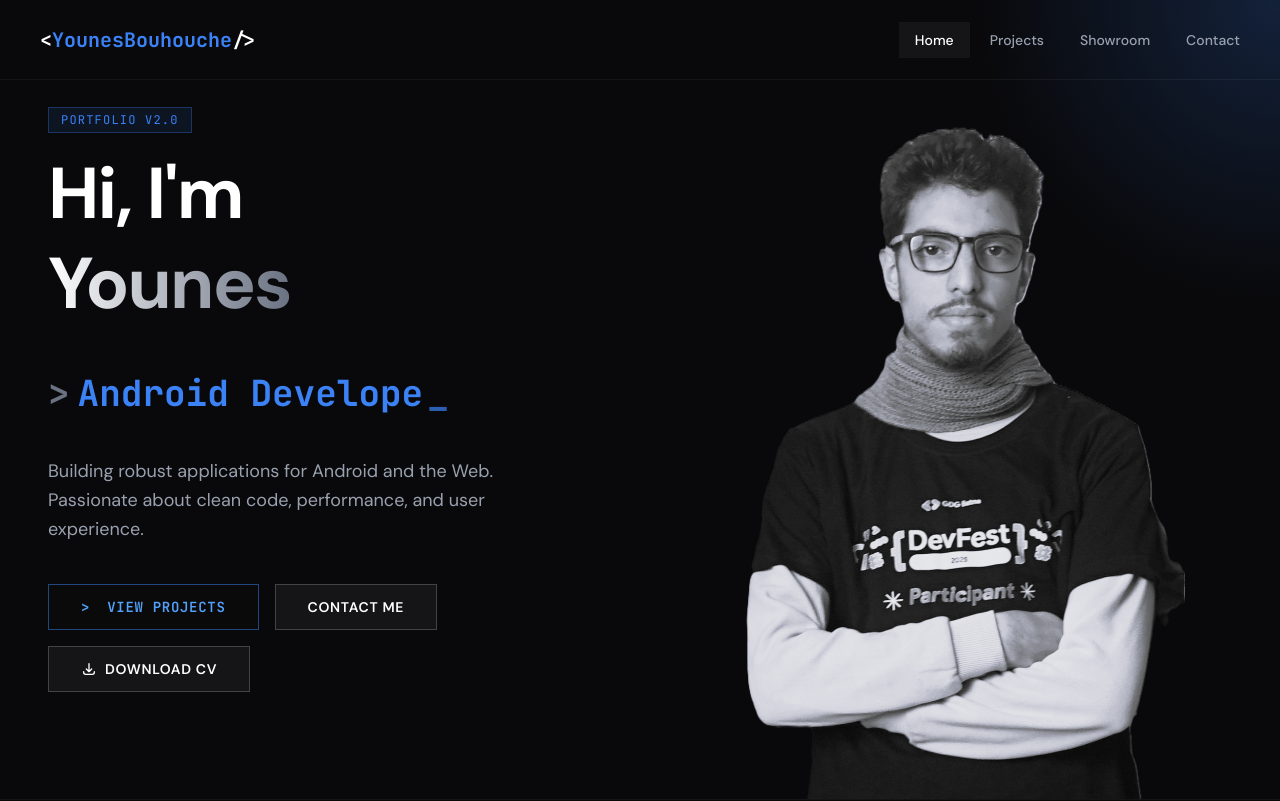
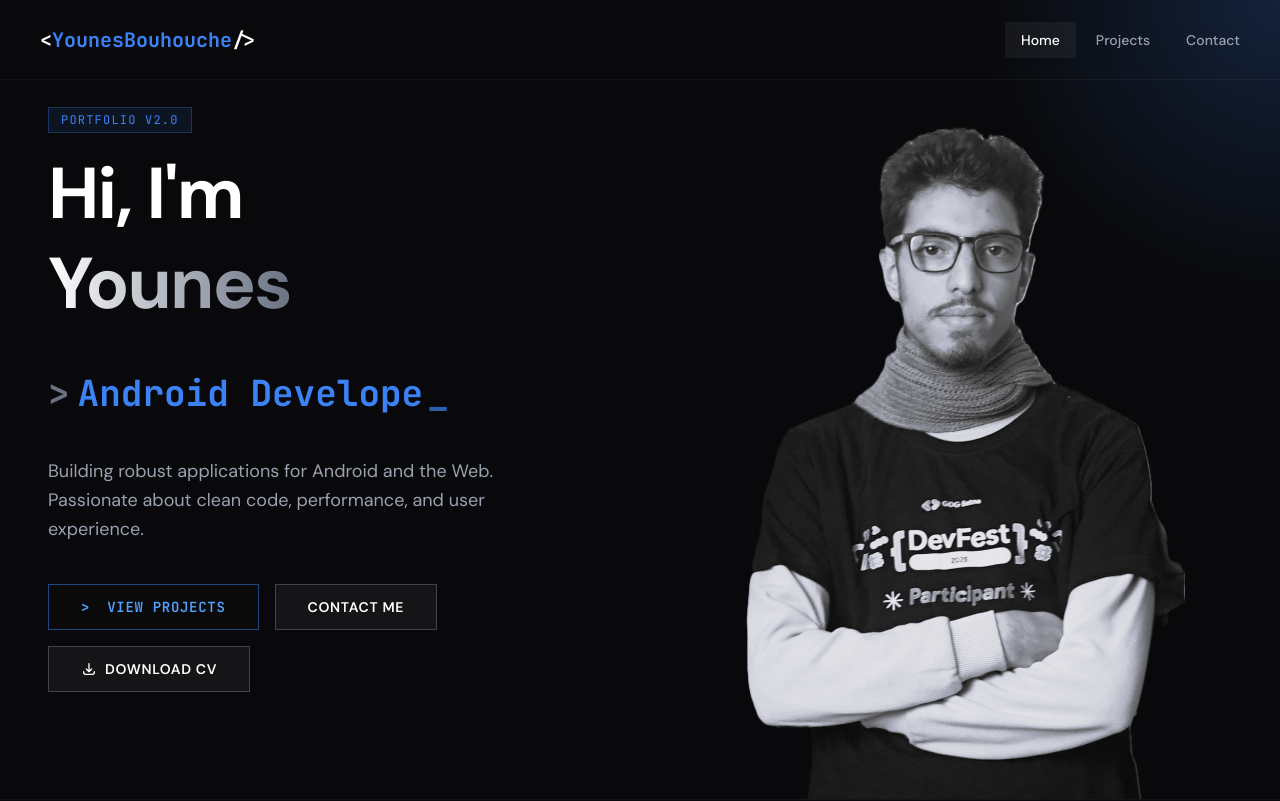
Before and after one commit to YounesBouhouche/my-portfolio, a React (Vite) app: page / in a window 1280 px wide. Shown: the top 801 px of the page. Built offline with nearby package versions, Linux system fonts and the light colour scheme.

Commit message:
Removed Showroom temporarly

```diff
--- a/src/components/layout/NavBar.tsx
+++ b/src/components/layout/NavBar.tsx
@@ -11,10 +11,6 @@ export default function NavBar() {
     {
       label: "Projects",
       url: "/projects",
-    },
-    {
-      label: "Showroom",
-      url: "/showroom",
     },
     {
       label: "Contact",
```
